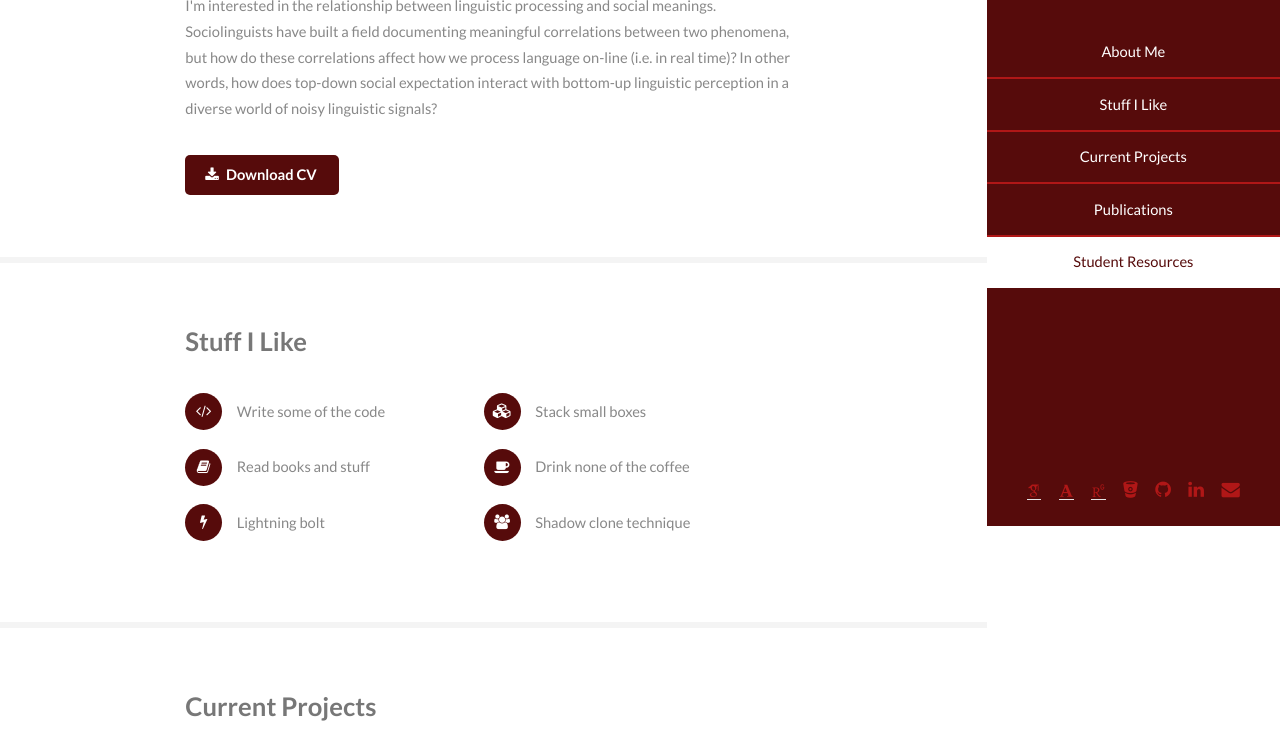
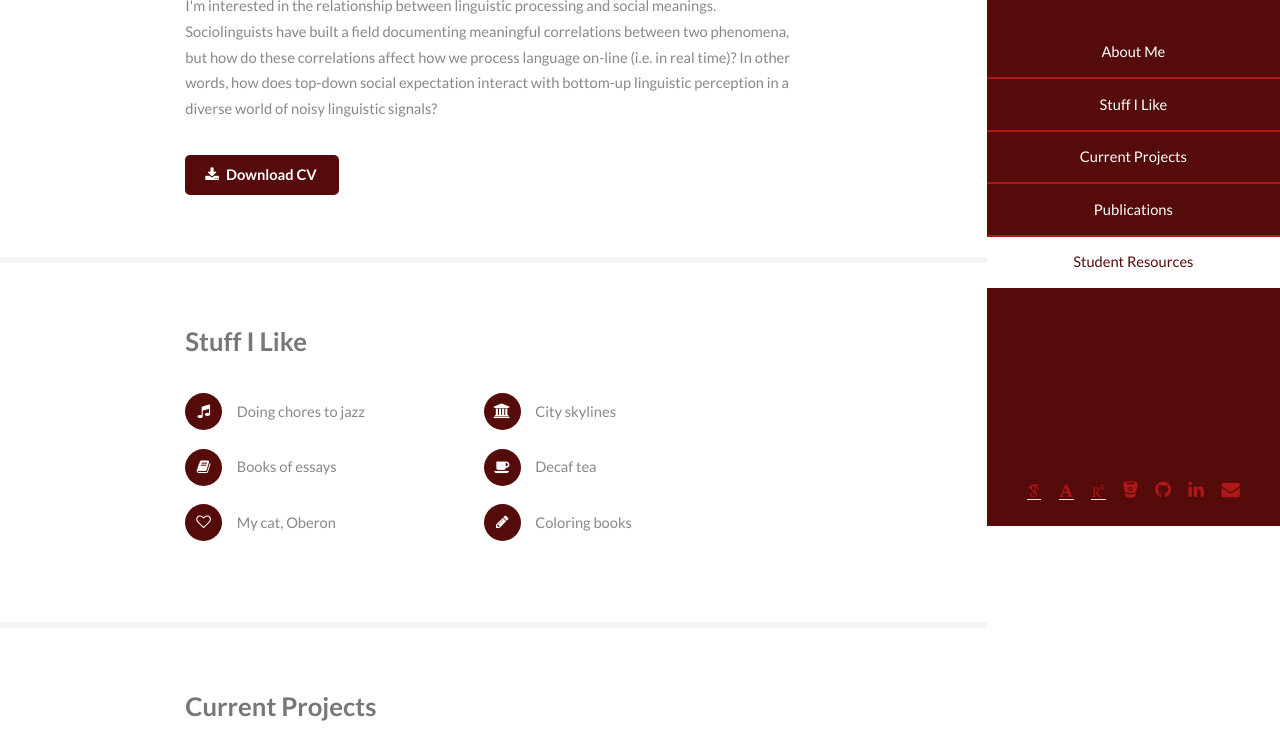
Before and after one commit to mseifeldin/Old-Academic-Website, a plain HTML site: page index.html in a window 1280 px wide. Shown: the part 274-1011 px from the top of the page. Drawn offline with Linux system fonts and the light colour scheme; files whose address does not match are found by name.

Commit message:
personals

```diff
--- a/index.html
+++ b/index.html
@@ -73,12 +73,12 @@
 									<h3>Stuff I Like</h3>
 									<p></p>
 									<ul class="feature-icons">
-										<li class="fa-code">Write some of the code</li>
-										<li class="fa-cubes">Stack small boxes</li>
-										<li class="fa-book">Read books and stuff</li>
-										<li class="fa-coffee">Drink none of the coffee</li>
-										<li class="fa-bolt">Lightning bolt</li>
-										<li class="fa-users">Shadow clone technique</li>
+										<li class="fa-music">Doing chores to jazz</li>
+										<li class="fa-bank">City skylines</li>
+										<li class="fa-book">Books of essays</li>
+										<li class="fa-coffee">Decaf tea</li>
+										<li class="fa-heart-o">My cat, Oberon</li>
+										<li class="fa-pencil">Coloring books</li>
 									</ul>
 								</div>
 							</section>
```
